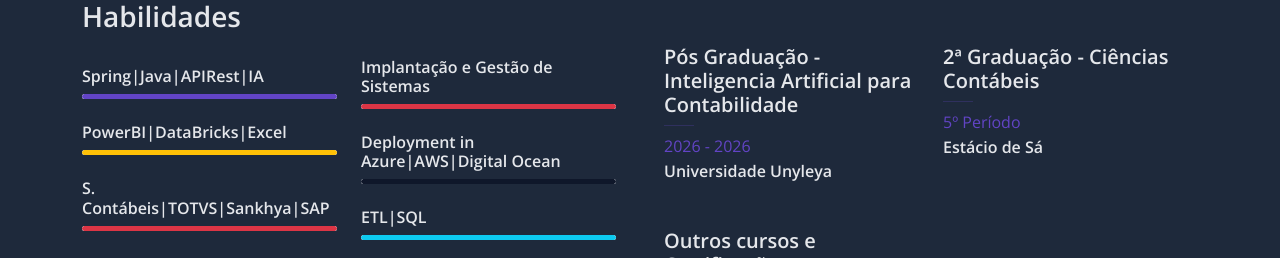
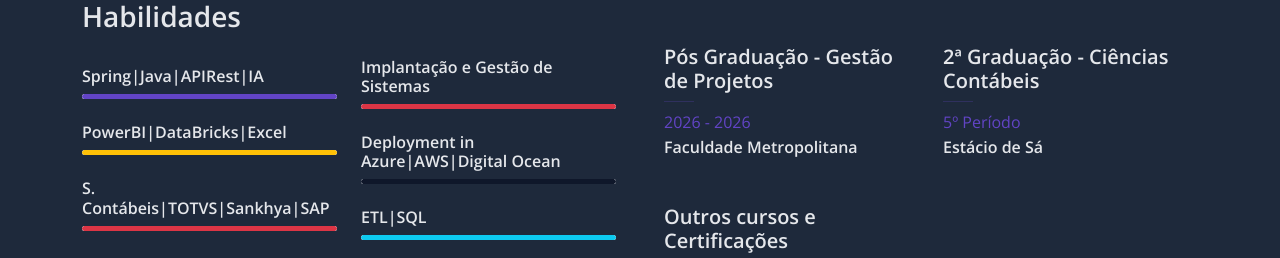
Before and after one commit to rafaeltreviz/rafaeltreviz.github.io, a plain HTML site: page index.html in a window 1280 px wide. Shown: the part 1884-2142 px from the top of the page. Drawn offline with nearby package versions, Linux system fonts and the light colour scheme.

Commit message:
alterações pos graduacao

```diff
--- a/index.html
+++ b/index.html
@@ -346,10 +346,10 @@
                                     <h6 class="mb-0">Faculdade Metropolitana</h6>
                                 </div>
                                 <div class="col-sm-6">
-                                    <h5>Pós Graduação - Inteligencia Artificial para Contabilidade </h5>
+                                    <h5>Pós Graduação - Gestão de Projetos </h5>
                                     <hr class="text-primary my-2">
                                     <p class="text-primary mb-1">2026 - 2026</p>
-                                    <h6 class="mb-0">Universidade Unyleya</h6>
+                                    <h6 class="mb-0">Faculdade Metropolitana</h6>
                                 </div>
 
                                   <div class="col-sm-6">
```
